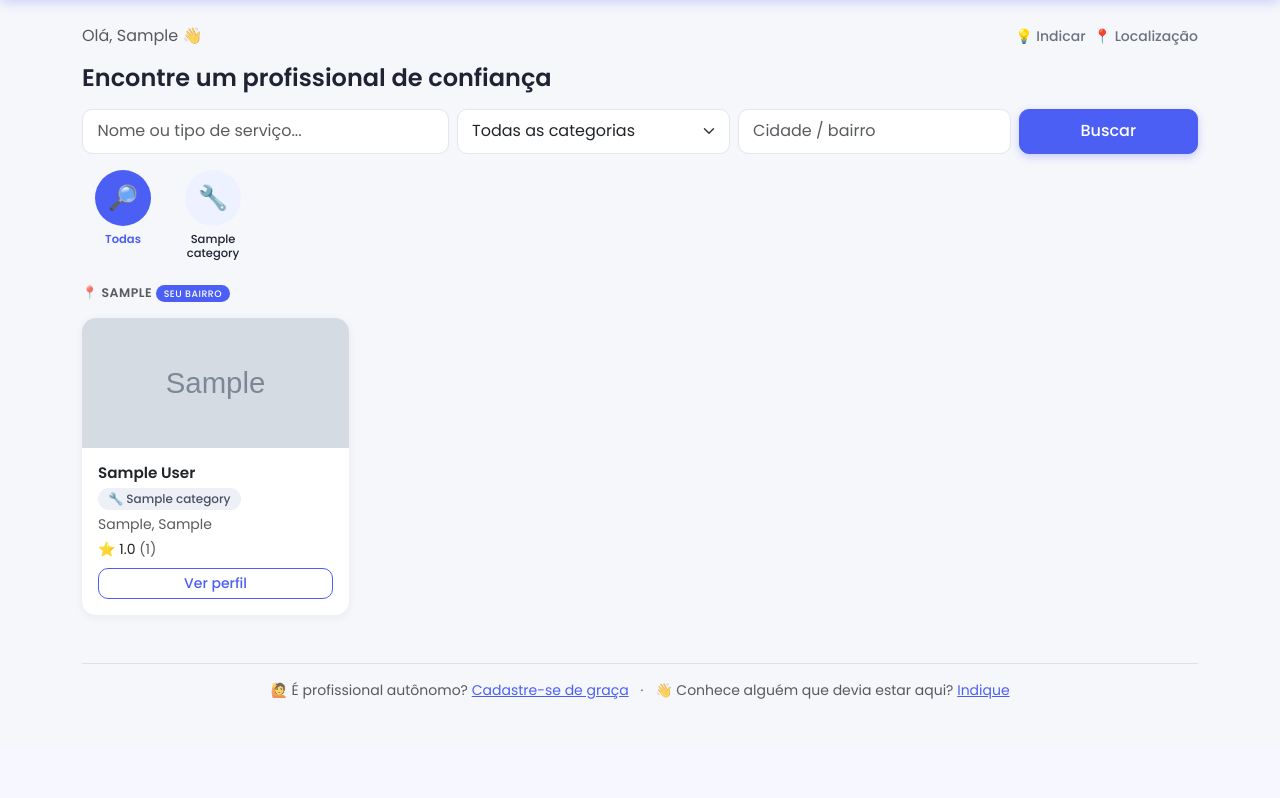
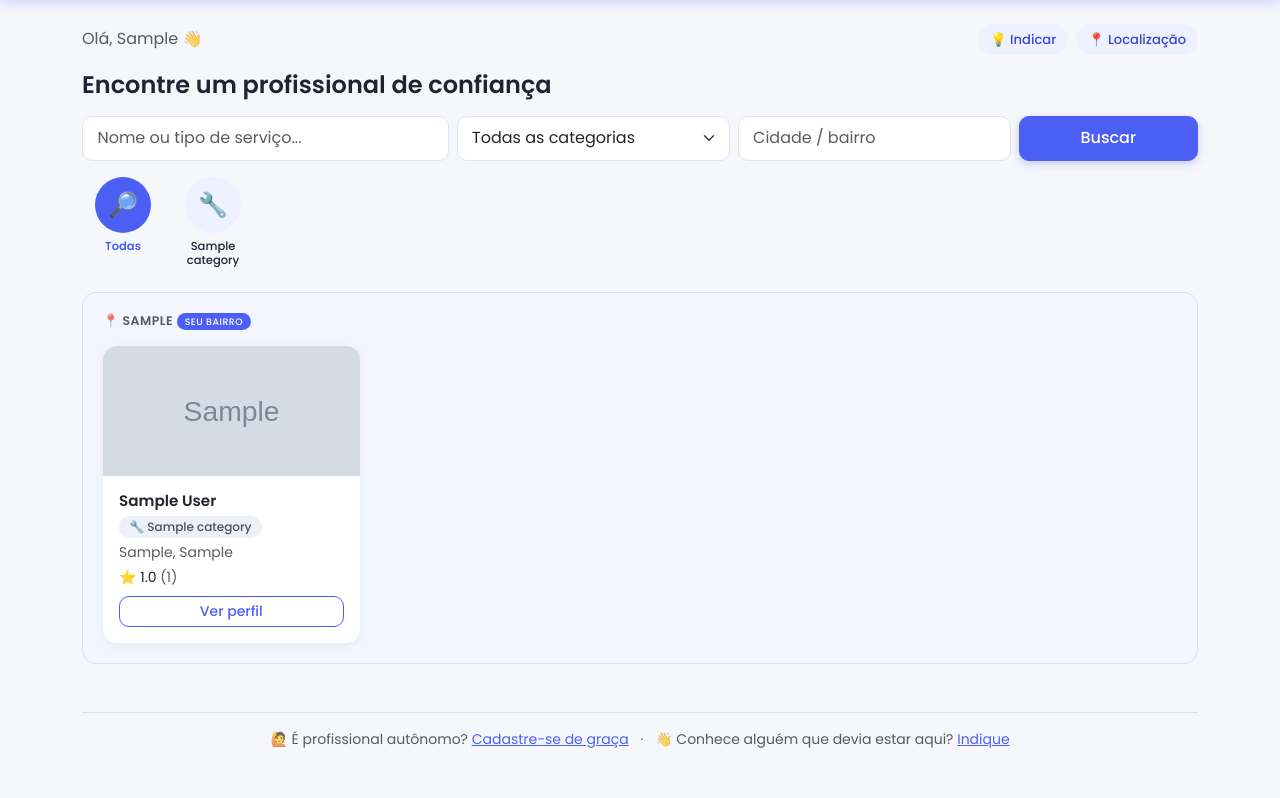
Before and after one commit to hermanoocardoso/servico-cidade, a FastAPI app: page / in a window 1280 px wide. Shown: the part 56-854 px from the top of the page. Before the commit the page ends 755 px from the top, so only its background shows below. Run offline with FastAPI, Linux system fonts and the light colour scheme; the visitor is signed in with stand-in values (Sample User, id 1); tables that the repository leaves empty hold one stand-in row (values such as "Sample post"); grey boxes marked "Sample" are stand-in pictures; some libraries are stand-ins or nearby versions.

Commit message:
Melhora clareza dos atalhos e separacao visual do catalogo
- Atalhos do topo (Meu perfil, Indicar, etc) viram botoes tipo "chip"
  com fundo azul clarinho, deixando claro que sao clicaveis
- Cada grupo de bairro no catalogo ganha um quadrante visivel (fundo e
  borda), com destaque a mais pro bairro do proprio usuario
- Adiciona categoria "Confeiteiro(a) / Doceiro(a)"

```diff
--- a/app/main.py
+++ b/app/main.py
@@ -110,6 +110,7 @@ CATEGORIA_EMOJIS = {
     "Piscineiro": "🏊",
     "Médico": "🩺",
     "Babá": "👶",
+    "Confeiteiro(a) / Doceiro(a)": "🧁",
 }
 templates.env.globals["categoria_emoji"] = lambda nome: CATEGORIA_EMOJIS.get(nome, "🔧")
 
--- a/app/seed.py
+++ b/app/seed.py
@@ -35,6 +35,7 @@ CATEGORIAS_PADRAO = [
     "Piscineiro",
     "Médico",
     "Babá",
+    "Confeiteiro(a) / Doceiro(a)",
 ]
 
 
--- a/app/static/style.css
+++ b/app/static/style.css
@@ -190,14 +190,40 @@ a.btn:visited {
     font-size: 0.78rem;
 }
 
-/* Links de atalho discretos (barra de saudação no topo da home) */
-.link-discreto {
-    color: var(--cor-texto-suave);
+/* Atalhos em formato de botão (barra de saudação no topo da home) —
+   fundo azul bem claro pra ficar óbvio que são clicáveis, sem competir
+   visualmente com o catálogo. */
+.btn-chip {
+    display: inline-flex;
+    align-items: center;
+    gap: 0.3rem;
+    background: #EEF1FF;
+    color: var(--cor-primaria-escura);
     text-decoration: none;
     font-weight: 500;
+    font-size: 0.82rem;
+    padding: 0.35rem 0.75rem;
+    border-radius: 20px;
+    transition: background 0.15s ease;
 }
-.link-discreto:hover {
-    color: var(--cor-primaria);
+.btn-chip:visited {
+    color: var(--cor-primaria-escura);
+}
+.btn-chip:hover {
+    background: #DCE2FF;
+    color: var(--cor-primaria-escura);
+}
+
+/* Quadrante de bairro no catálogo — separa visivelmente cada grupo */
+.secao-bairro {
+    background: #fff;
+    border: 1px solid #EEF0F7;
+    border-radius: var(--raio);
+    padding: 1.25rem;
+}
+.secao-bairro-destaque {
+    background: #F3F5FF;
+    border: 1px solid #D7DDFF;
 }
 
 /* --- Fileira de categorias com ícone (estilo GetNinjas) --- */
--- a/app/templates/index.html
+++ b/app/templates/index.html
@@ -42,17 +42,17 @@
     <div>
         <span class="text-muted">Olá, {{ usuario.nome.split(" ")[0] }} 👋</span>
     </div>
-    <div class="d-flex flex-wrap gap-2 small">
+    <div class="d-flex flex-wrap gap-2">
         {% if usuario.tipo == "profissional" %}
-            <a href="/profissional/perfil/editar" class="link-discreto">🛠️ Meu perfil</a>
+            <a href="/profissional/perfil/editar" class="btn-chip">🛠️ Meu perfil</a>
             {% if usuario.perfil_profissional and usuario.perfil_profissional.aprovado %}
-                <a href="/profissional/{{ usuario.perfil_profissional.id }}" class="link-discreto">👀 Perfil público</a>
+                <a href="/profissional/{{ usuario.perfil_profissional.id }}" class="btn-chip">👀 Perfil público</a>
             {% endif %}
         {% endif %}
-        <a href="/indicar" class="link-discreto">💡 Indicar</a>
-        <a href="/minha-localizacao" class="link-discreto">📍 Localização</a>
+        <a href="/indicar" class="btn-chip">💡 Indicar</a>
+        <a href="/minha-localizacao" class="btn-chip">📍 Localização</a>
         {% if eh_admin_usuario %}
-            <a href="/admin" class="link-discreto">⚙️ Admin</a>
+            <a href="/admin" class="btn-chip">⚙️ Admin</a>
         {% endif %}
     </div>
 </div>
@@ -100,7 +100,8 @@
 
 {% if profissionais_por_bairro %}
     {% for bairro_nome, lista in profissionais_por_bairro %}
-    <h6 class="text-uppercase text-muted mt-4 mb-3 titulo-secao">
+    <div class="secao-bairro {% if bairro_usuario and bairro_nome == bairro_usuario %}secao-bairro-destaque{% endif %} mt-3 mb-4">
+        <h6 class="text-uppercase text-muted mb-3 titulo-secao">
             {% if bairro_usuario and bairro_nome == bairro_usuario %}
                 📍 {{ bairro_nome }} <span class="badge bg-primary">seu bairro</span>
             {% else %}
@@ -111,6 +112,7 @@
             {% for p in lista %}
                 {{ card_profissional(p) }}
             {% endfor %}
+        </div>
     </div>
     {% endfor %}
 {% elif profissionais %}
```
Lines whose indentation alone changed are shown as unchanged.
